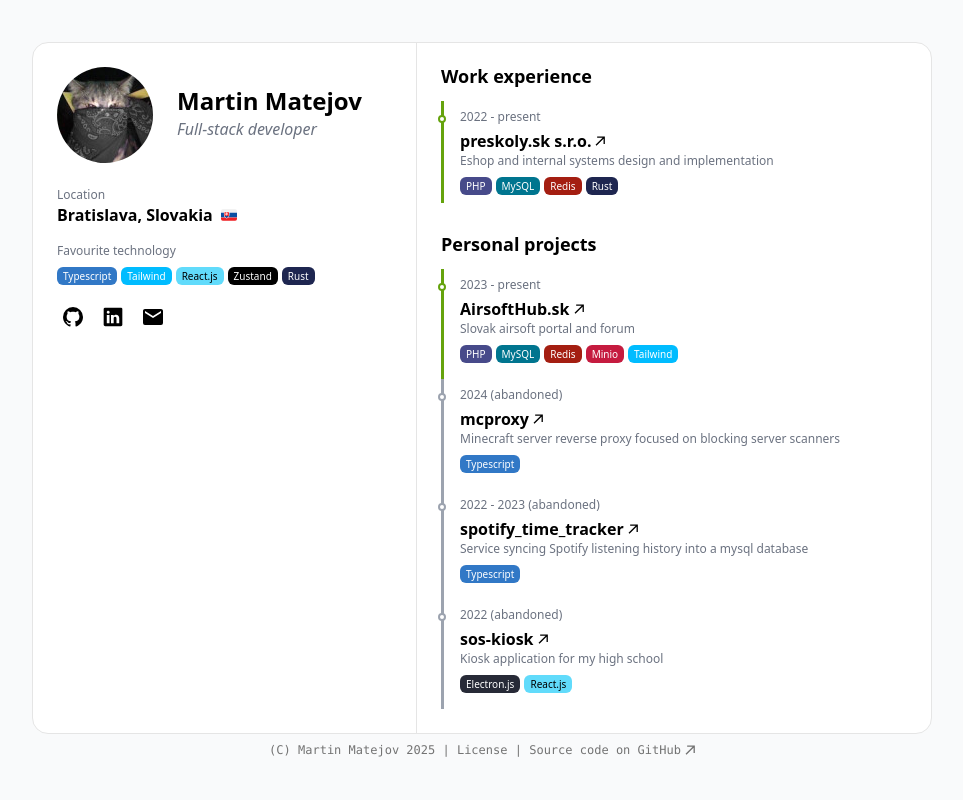
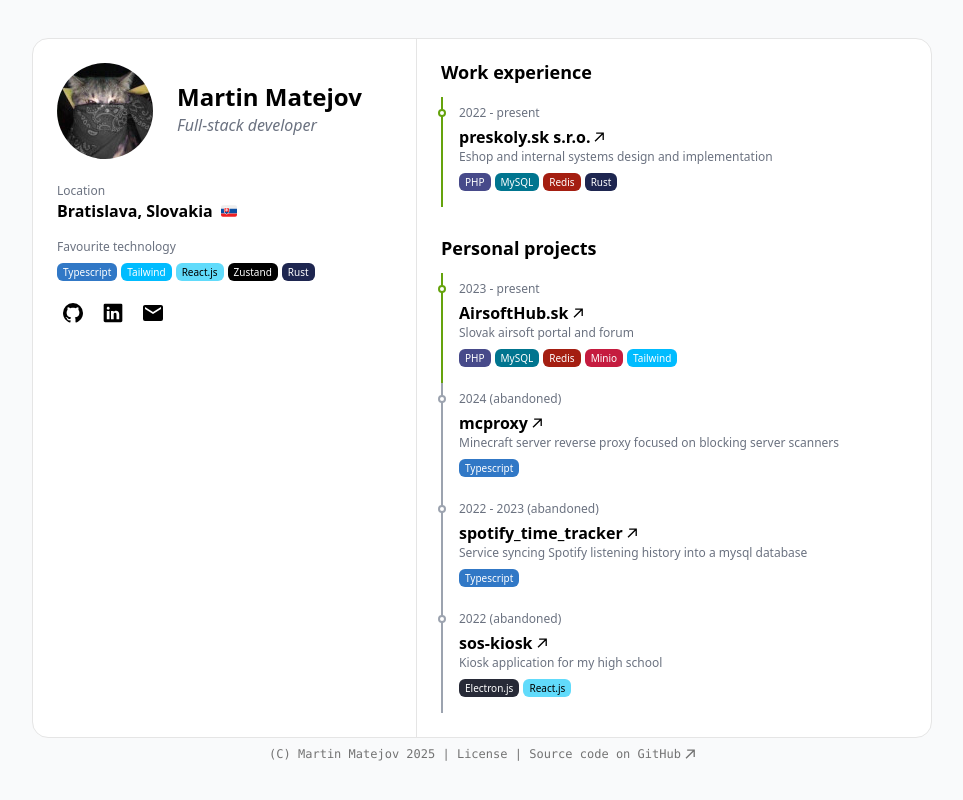
Before and after one commit to martin640/martin64.sk, a website: page src/index.html in a window 1280 px wide. Shown: the whole page, without its empty margins (158-1121 px from the left). Drawn offline with nearby package versions, Linux system fonts and the light colour scheme; files that its build step writes are made by us from their sources.

Commit message:
refactor: small css change to the timeline design

```diff
--- a/src/index.html
+++ b/src/index.html
@@ -53,7 +53,7 @@
             <div class="tw-p-6 lg:tw-grow">
                 <h2 class="tw-font-bold tw-text-lg tw-leading-none tw-pb-4">Work experience</h2>
                 <div class="tw-flex tw-flex-col tw-leading-none">
-                    <article class="tw-border-l-[3px] tw-border-lime-600 tw-pl-4 tw-py-2 util-timeline util-timeline-active">
+                    <article class="tw-border-lime-600 util-timeline util-timeline-active">
                         <div class="tw-pb-2 tw-text-gray-500 tw-text-xs">2022 - present</div>
                         <div class="tw-font-semibold"><a class="util-link-discreet util-external tw-inline-flex tw-items-center tw-gap-1" href="https://www.preskoly.sk" target="_blank" rel="nofollow"><span>preskoly.sk s.r.o.</span><svg class="tw-size-2.5 tw-flex-shrink-0" xmlns="http://www.w3.org/2000/svg" viewBox="0 0 7 7"><path d="M1.04261 6.80966L0.377841 6.14489L5.32102 1.19318H1.50284L1.51136 0.272727H6.90625V5.67614H5.97727L5.9858 1.85795L1.04261 6.80966Z" fill="currentColor"/></svg></a></div>
                         <div class="tw-pt-1 tw-text-gray-500 tw-text-xs">Eshop and internal systems design and implementation</div>
@@ -67,7 +67,7 @@
                 </div>
                 <h2 class="tw-font-bold tw-text-lg tw-leading-none tw-pb-4 tw-mt-8">Personal projects</h2>
                 <div class="tw-flex tw-flex-col tw-leading-none">
-                    <article class="tw-border-l-[3px] tw-border-lime-600 tw-pl-4 tw-pt-2 tw-pb-4 util-timeline util-timeline-active">
+                    <article class="tw-border-lime-600 util-timeline util-timeline-active">
                         <div class="tw-pb-2 tw-text-gray-500 tw-text-xs">2023 - present</div>
                         <div class="tw-font-semibold"><a class="util-link-discreet util-external tw-inline-flex tw-items-center tw-gap-1" href="https://airsofthub.sk" target="_blank" rel="nofollow"><span>AirsoftHub.sk</span><svg class="tw-size-2.5 tw-flex-shrink-0" xmlns="http://www.w3.org/2000/svg" viewBox="0 0 7 7"><path d="M1.04261 6.80966L0.377841 6.14489L5.32102 1.19318H1.50284L1.51136 0.272727H6.90625V5.67614H5.97727L5.9858 1.85795L1.04261 6.80966Z" fill="currentColor"/></svg></a></div>
                         <div class="tw-pt-1 tw-text-gray-500 tw-text-xs">Slovak airsoft portal and forum</div>
@@ -79,7 +79,7 @@
                             <div class="util-tech tw-bg-brand-tailwind">Tailwind</div>
                         </div>
                     </article>
-                    <article class="tw-border-l-[3px] tw-border-gray-400 tw-pl-4 tw-pt-2 tw-pb-4 util-timeline util-timeline-inactive">
+                    <article class="tw-border-gray-400 util-timeline util-timeline-inactive">
                         <div class="tw-pb-2 tw-text-gray-500 tw-text-xs">2024 (abandoned)</div>
                         <div class="tw-font-semibold"><a class="util-link-discreet util-external tw-inline-flex tw-items-center tw-gap-1" href="https://github.com/martin640/mcproxy" target="_blank" rel="nofollow"><span>mcproxy</span><svg class="tw-size-2.5 tw-flex-shrink-0" xmlns="http://www.w3.org/2000/svg" viewBox="0 0 7 7"><path d="M1.04261 6.80966L0.377841 6.14489L5.32102 1.19318H1.50284L1.51136 0.272727H6.90625V5.67614H5.97727L5.9858 1.85795L1.04261 6.80966Z" fill="currentColor"/></svg></a></div>
                         <div class="tw-pt-1 tw-text-gray-500 tw-text-xs">Minecraft server reverse proxy focused on blocking server scanners</div>
@@ -87,7 +87,7 @@
                             <div class="util-tech tw-bg-brand-typescript">Typescript</div>
                         </div>
                     </article>
-                    <article class="tw-border-l-[3px] tw-border-gray-400 tw-pl-4 tw-pt-2 tw-pb-4 util-timeline util-timeline-inactive">
+                    <article class="tw-border-gray-400 util-timeline util-timeline-inactive">
                         <div class="tw-pb-2 tw-text-gray-500 tw-text-xs">2022 - 2023 (abandoned)</div>
                         <div class="tw-font-semibold"><a class="util-link-discreet util-external tw-inline-flex tw-items-center tw-gap-1" href="https://gitlab.com/martin640/spotify_time_tracker" target="_blank" rel="nofollow"><span>spotify_time_tracker</span><svg class="tw-size-2.5 tw-flex-shrink-0" xmlns="http://www.w3.org/2000/svg" viewBox="0 0 7 7"><path d="M1.04261 6.80966L0.377841 6.14489L5.32102 1.19318H1.50284L1.51136 0.272727H6.90625V5.67614H5.97727L5.9858 1.85795L1.04261 6.80966Z" fill="currentColor"/></svg></a></div>
                         <div class="tw-pt-1 tw-text-gray-500 tw-text-xs">Service syncing Spotify listening history into a mysql database</div>
@@ -95,7 +95,7 @@
                             <div class="util-tech tw-bg-brand-typescript">Typescript</div>
                         </div>
                     </article>
-                    <article class="tw-border-l-[3px] tw-border-gray-400 tw-pl-4 tw-pt-2 tw-pb-4 util-timeline util-timeline-inactive">
+                    <article class="tw-border-gray-400 util-timeline util-timeline-inactive">
                         <div class="tw-pb-2 tw-text-gray-500 tw-text-xs">2022 (abandoned)</div>
                         <div class="tw-font-semibold"><a class="util-link-discreet util-external tw-inline-flex tw-items-center tw-gap-1" href="https://gitlab.com/martin640/sos-kiosk" target="_blank" rel="nofollow"><span>sos-kiosk</span><svg class="tw-size-2.5 tw-flex-shrink-0" xmlns="http://www.w3.org/2000/svg" viewBox="0 0 7 7"><path d="M1.04261 6.80966L0.377841 6.14489L5.32102 1.19318H1.50284L1.51136 0.272727H6.90625V5.67614H5.97727L5.9858 1.85795L1.04261 6.80966Z" fill="currentColor"/></svg></a></div>
                         <div class="tw-pt-1 tw-text-gray-500 tw-text-xs">Kiosk application for my high school</div>
--- a/src/input.css
+++ b/src/input.css
@@ -20,11 +20,11 @@
     }
 
     .util-timeline {
-        @apply tw-relative;
+        @apply tw-relative tw-border-l-2 tw-pl-4 tw-pt-2 tw-pb-4;
     }
 
     .util-timeline::after {
-        @apply tw-content-[''] tw-size-2 tw-rounded-full tw-border-2 tw-border-black tw-bg-white tw-absolute -tw-left-1.5 tw-top-3.5;
+        @apply tw-content-[''] tw-size-2 tw-rounded-full tw-border-2 tw-border-black tw-bg-white tw-absolute -tw-left-[5px] tw-top-3;
     }
 
     .util-timeline-active::after {
```
